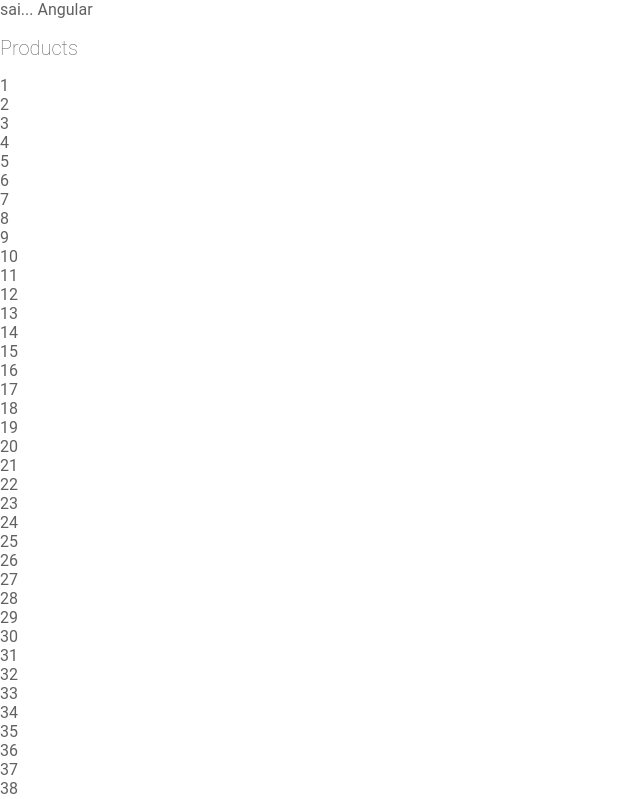
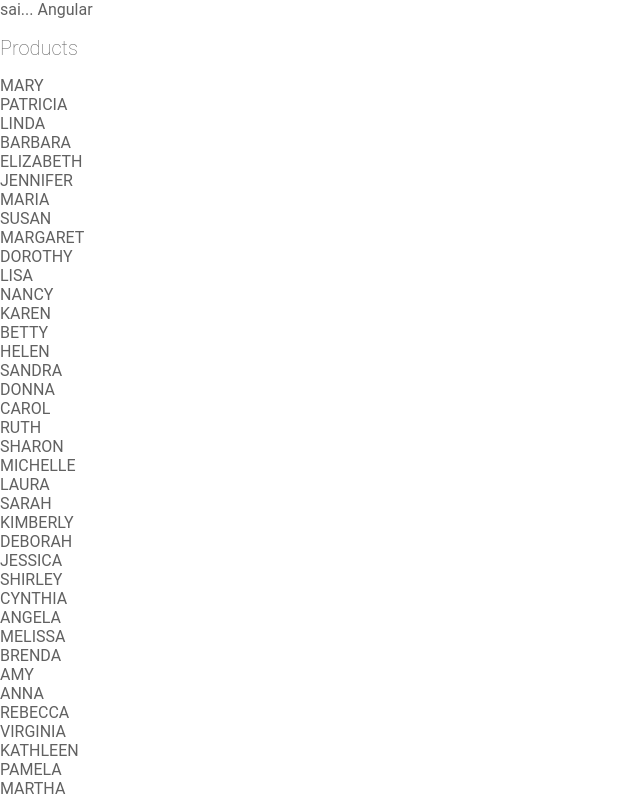
Before and after one commit to sai230123/angular-glybyb, an Angular app: page / in a window 1280 px wide. Shown: the top 799 px of the page, without its empty margins (0-640 px from the left). Built offline with nearby package versions, Linux system fonts and the light colour scheme.

Commit message:
2 files modified

```diff
--- a/src/app/app.component.html
+++ b/src/app/app.component.html
@@ -1,4 +1,3 @@
-
 <!--
 Copyright Google LLC. All Rights Reserved.
 Use of this source code is governed by an MIT-style license that
--- a/src/app/product-list/product-list.component.html
+++ b/src/app/product-list/product-list.component.html
@@ -1,7 +1,7 @@
 <h2>Products</h2>
 
 <div *ngFor="let customer of customers">
-  {{ customer.customer_id }}
+  {{ customer.first_name }}
 </div>
 
 <!--
```
